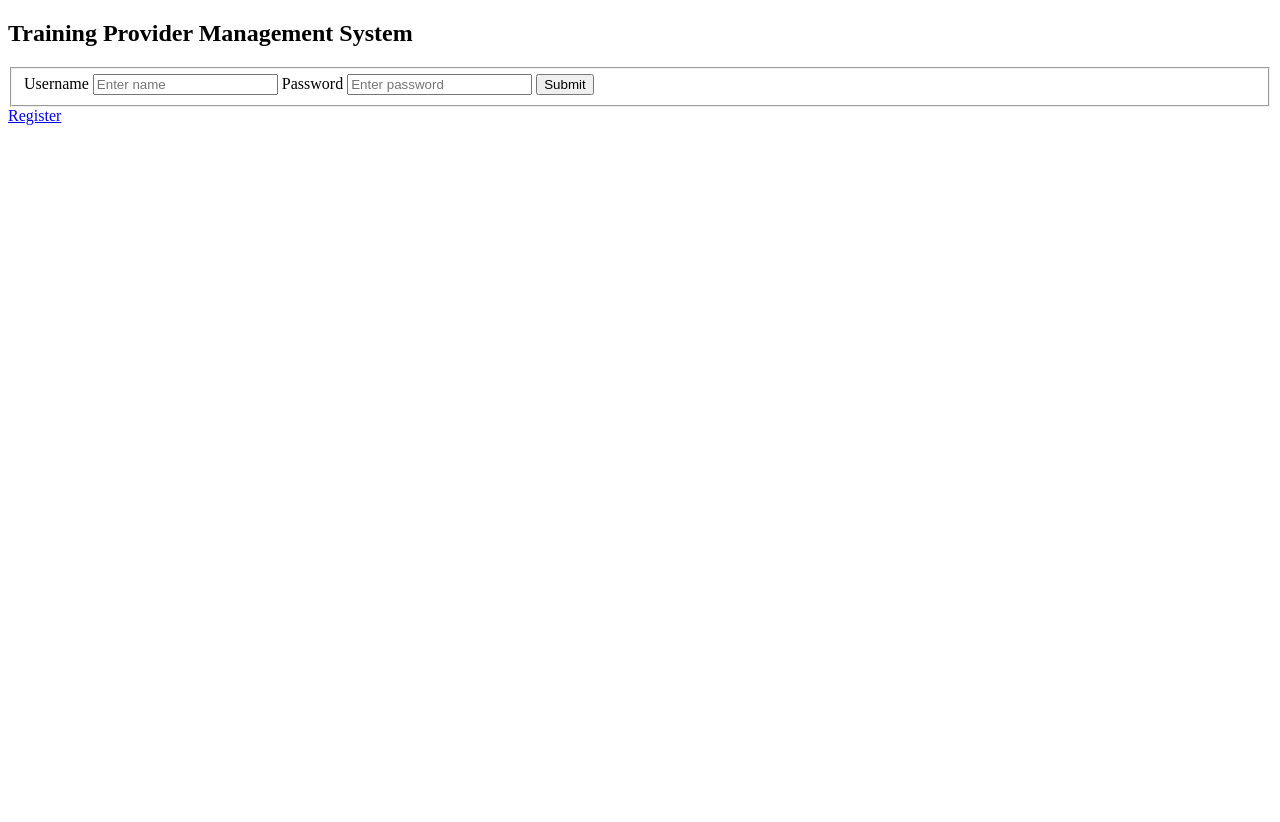
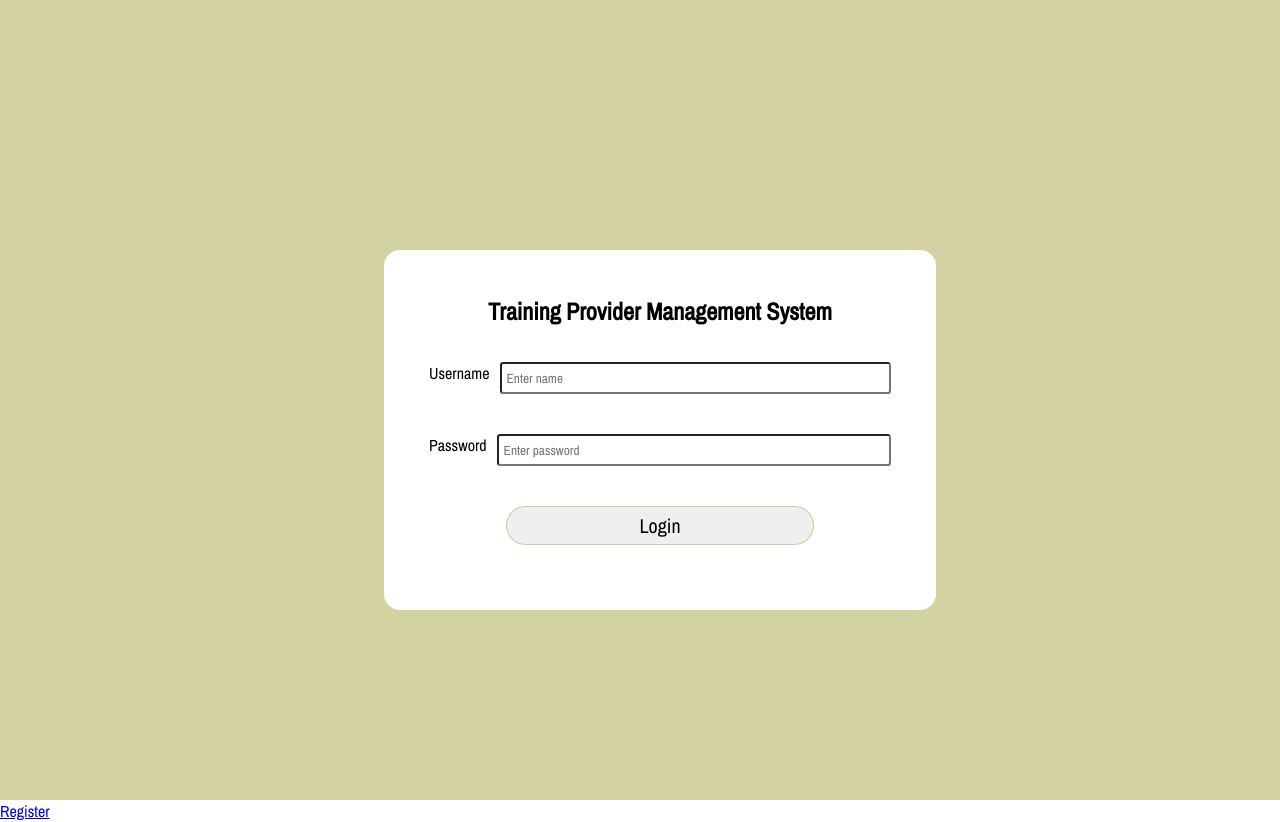
Before and after one commit to AkmalCodes/XAMP-course-management-System, a PHP site: page /loginpage.php in a window 1280 px wide. Before the commit the page ends 125 px from the top, so only its background shows below. Run offline with PHP 8.4, Linux system fonts and the light colour scheme.

Commit message:
css for login page

```diff
--- a/css/styles.css
+++ b/css/styles.css
@@ -1,19 +1,18 @@
-@import url('https://fonts.googleapis.com/css?family=Archivo Narrow');
+@import url("https://fonts.googleapis.com/css?family=Archivo Narrow");
 * {
   margin: 0;
   padding: 0;
-  font-family: 'Archivo Narrow';
+  font-family: "Archivo Narrow";
 }
 
 html,
 body {
-
   position: relative;
   height: 100%;
   width: 100%;
   margin: 0;
   padding: 0;
-  background-color: #bab76c42;
+  background-color: #ffffffe7;
 }
 
 #pagebckground {
@@ -60,21 +59,20 @@ body {
   position: relative;
   margin: 1px 6px;
   right: -30px;
-  top:10px;
+  top: 10px;
   width: 15px; /* Adjust the width and height as needed */
   height: 15px;
   border: none;
   cursor: pointer;
   z-index: 1;
   overflow: visible;
-  mix-blend-mode:color-burn;
+  mix-blend-mode: color-burn;
 }
 
 #closenav #closenavimg {
   width: 20px;
   height: 20px;
   transition: transform 0.5s ease-out;
-
 }
 
 #nav ul {
@@ -312,8 +310,8 @@ td {
 .detail {
   margin: 30px 0;
 }
-.detail.description{
-  text-align:justify ;
+.detail.description {
+  text-align: justify;
 }
 .detail.instructor {
   width: -webkit-fill-available;
@@ -325,7 +323,7 @@ td {
   box-shadow: 0 0 10px 0 rgba(0, 0, 0, 0.3);
 }
 .instructor.alias {
-  float:left;
+  float: left;
   justify-content: center;
   display: flex;
   flex-direction: column;
@@ -334,7 +332,7 @@ td {
 
 .instructor.alias h3 {
   position: relative;
-  bottom:5px;
+  bottom: 5px;
   text-align: center;
 }
 
@@ -344,7 +342,7 @@ td {
   margin: 30px;
 }
 
-.instructor.available  {
+.instructor.available {
   margin-left: 10px;
   width: -webkit-fill-available;
   height: 70%;
@@ -377,33 +375,100 @@ td {
   display: flex;
   justify-content: center;
 }
-#enroll{
+#enroll {
   position: relative;
-  bottom:3px;
+  bottom: 3px;
   border: none;
-  margin:0 20px;
-  padding:5px;
+  margin: 0 20px;
+  padding: 5px;
   border-radius: 5px;
   cursor: pointer;
   transition: ease-in-out 0.3s;
 }
-#enroll:hover{
+#enroll:hover {
   background-color: rgb(128, 233, 128);
 }
-.instructor.tablewrapper{
+.instructor.tablewrapper {
   width: -webkit-fill-available;
 }
 
-.detail.reviews{
-  display:flex ;
+.detail.reviews {
+  display: flex;
   justify-content: center;
 }
 
-.reviews.instructor,.reviews.course{
-  background-color: aliceblue;
+.reviews.instructor,
+.reviews.course {
+  background-color: white;
   border-radius: 20px;
-  margin:10px;
+  margin: 10px;
   width: -webkit-fill-available;
   height: -webkit-fill-available;
   box-shadow: 0 0 2px 0 rgba(0, 0, 0, 0.3);
 }
+
+/* below is style for login page */
+
+.login {
+  height: inherit;
+  width: -webkit-fill-available;
+  display: flex;
+  justify-content: center;
+  align-items: center;
+  flex-direction: column;
+  background-color: #bab86ca1;
+}
+
+.login-container{
+ margin-top: 20px;
+ height:40%;
+ width:40%;
+}
+.login-container form{
+  display: flex;
+  justify-content: center;
+  align-items: center;
+  flex-direction: column;
+  background-color: white;
+  padding: 20px;
+  border-radius: 1em;
+  height:100%;
+  width: 100%;
+}
+.login-container input{
+  padding:5px 5px;
+  width: -webkit-fill-available;
+  border-radius: 0.25em;
+}
+.login-container h2{
+  text-align: center;
+  margin-bottom:15px;
+}
+.error{
+  color:red;
+  text-align: left;
+}
+
+.username,.password{
+  margin: 20px;
+  width: -webkit-fill-available;
+  display: flex;
+  justify-content: space-between;
+}
+.username input, .username label,.password input, .password label{
+  margin:0 5px;
+}
+
+#login{
+  border-radius: 1em;
+  border:0.2px solid #bab86ca1;
+  margin:20px;
+  width:60%;
+  font-size: 20px;
+  transition: 0.2s ease-in-out;
+}
+
+#login:hover{
+  background-color: #bab76c;
+  color:white;
+}
--- a/loginpage.php
+++ b/loginpage.php
@@ -1,6 +1,3 @@
-
-
-
 <!DOCTYPE html>
 <html lang="en">
 
@@ -8,25 +5,32 @@
     <meta charset="UTF-8">
     <meta name="viewport" content="width=device-width, initial-scale=1.0">
     <title>Document</title>
+    <link rel="stylesheet" href="css/styles.css">
 </head>
 
 <body>
-    <section>
-        <h1>Training Provider Management System</h1>
-            <fieldset>
-                <form method="post" action="utils/login.php">
-                    <?php if(isset($_GET['error'])) { ?>
-                        <p class = "error"><?php echo $_GET['error'];?></p>
-                    <?php } ?>
+    <div class="login">
+
+        <div class="login-container">
+
+            <form method="post" action="utils/login.php">
+            <h2>Training Provider Management System</h2>
+                <?php if (isset($_GET['error'])) { ?>
+                    <p class="error"><?php echo $_GET['error']; ?></p>
+                <?php } ?>
+                <div class="username">
                     <label>Username</label>
                     <input type="text" name="user_name" placeholder="Enter name">
+                </div>
+                <div class="password">
                     <label>Password</label>
                     <input type="password" name="password" placeholder="Enter password">
-                    <input type="submit" id="submit">
-                </form>
-            </fieldset>
-    </section>
-    <?php echo "<a href='registerpage.php'>Register</a>";?>
+                </div>
+                <input id="login" type="submit" value="Login">
+            </form>
+        </div>
+    </div>
+    <?php echo "<a href='registerpage.php'>Register</a>"; ?>
 </body>
 
 </html>
```
Also changed, not shown: js/navbar.js (+6 -8 lines).
